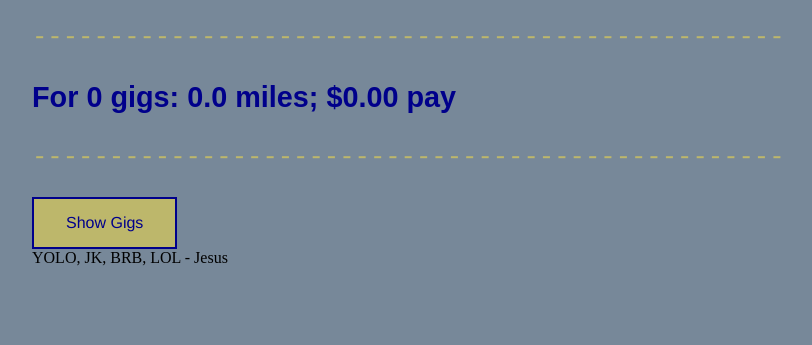
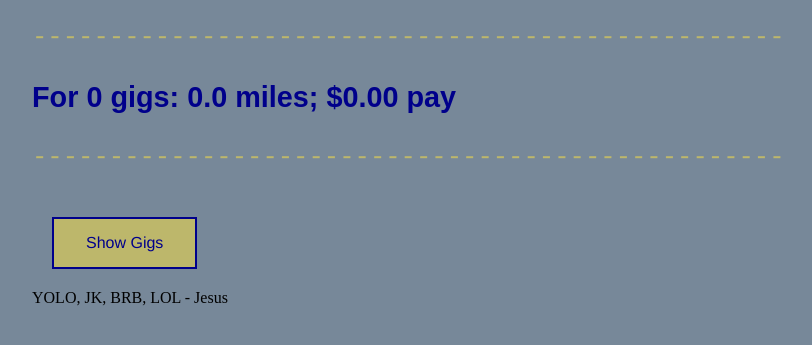
Before and after one commit to stuarth-inova/gig-mileage-and-pay, a Flask app: page /summary/1 in a window 1280 px wide. Shown: the part 280-625 px from the top of the page, without its empty margins (68-880 px from the left). Run offline with Flask 2, Linux system fonts and the light colour scheme; data that the repository does not hold is empty.

Commit message:
space around button

```diff
--- a/static/style2.css
+++ b/static/style2.css
@@ -45,6 +45,7 @@ code {
   border: 2px solid DarkBlue;
   color: DarkBlue;
   padding: 15px 32px;
+  margin: 20px;
   text-align: center;
   text-decoration: none;
   display: inline-block;
```
